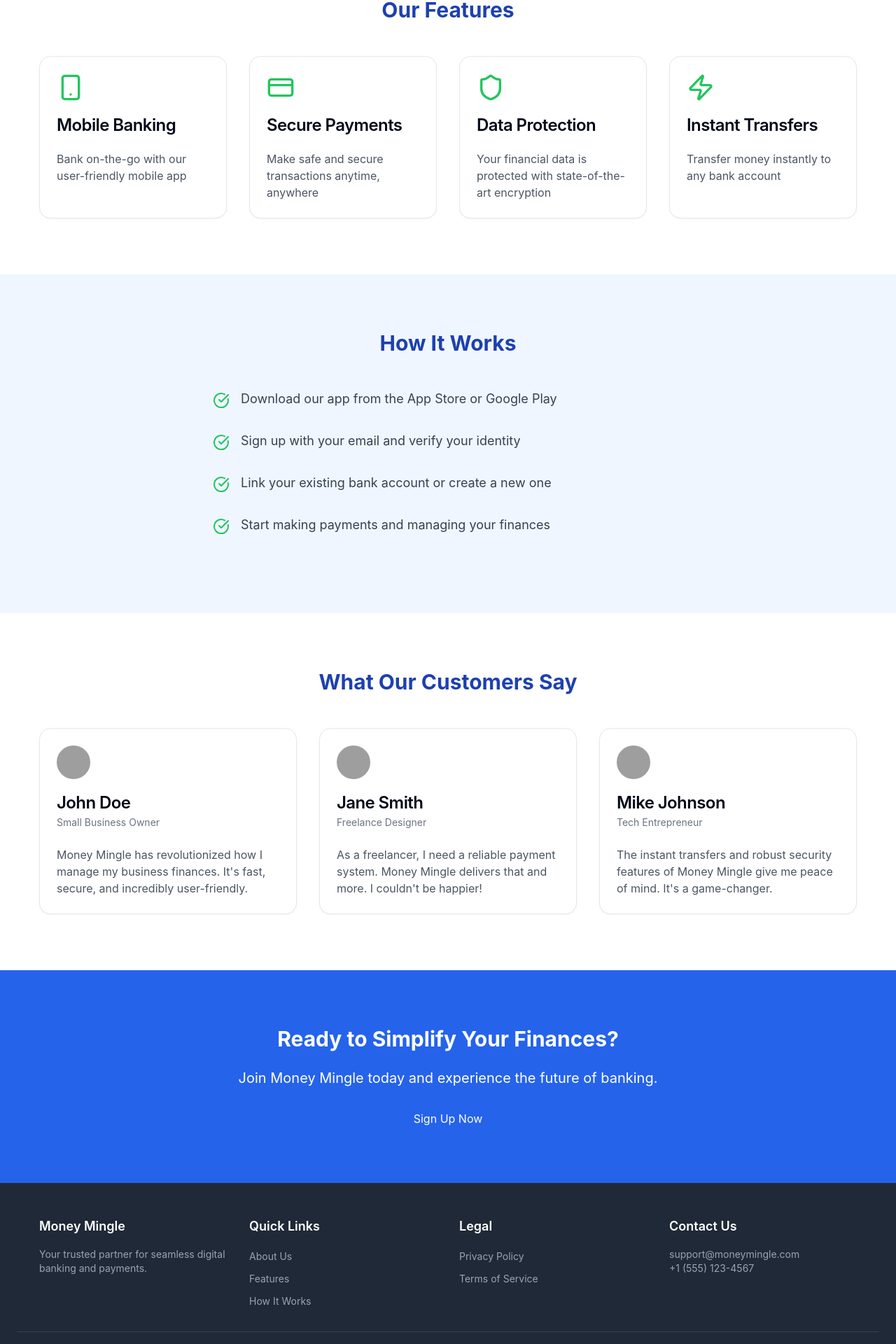
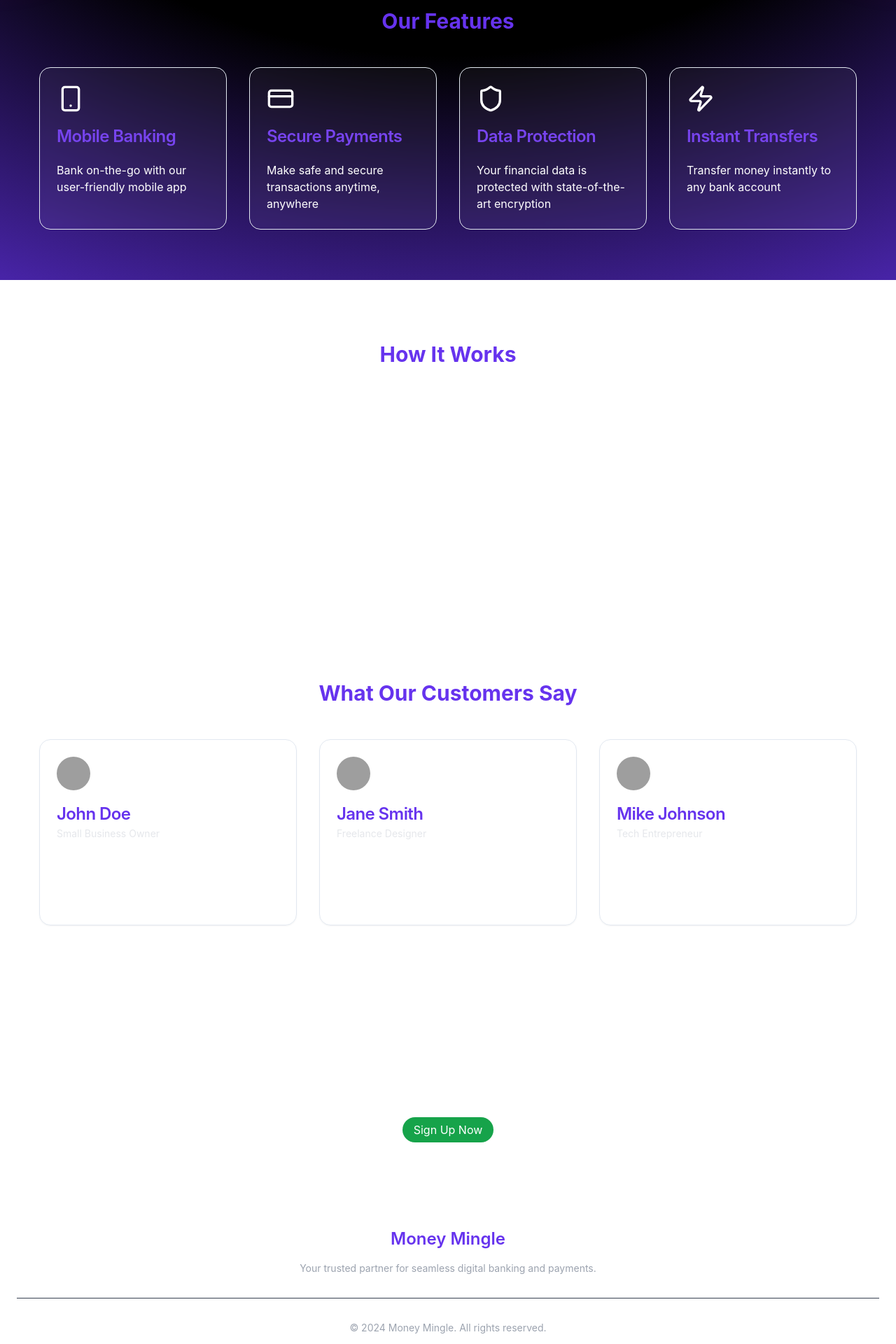
Before and after one commit to PatelYash7/money-mingle-client, a Next.js app: page /bank-account in a window 1280 px wide. Shown: the part 400-2320 px from the top of the page at 70% size. Built offline with nearby package versions, Linux system fonts and the light colour scheme; grey boxes are pictures that could not be loaded.

Commit message:
Updated Ui design and Landing Content.

```diff
--- a/src/app/(auth)/signup/page.tsx
+++ b/src/app/(auth)/signup/page.tsx
@@ -40,28 +40,28 @@
 		resolver: zodResolver(UserSchemaSignup),
 	});
 	return (
-		<div className='min-h-screen py-8 flex items-center justify-center bg-black bg-[linear-gradient(rgba(0,0,0,.5)_2px,transparent_2px),linear-gradient(90deg,rgba(0,0,0,.5)_2px,transparent_2px)] bg-[size:50px_50px]'>
+		<div className=' min-h-screen py-8 flex items-center justify-center'>
+			<div className='fixed py-8 top-0 z-[-2] min-h-screen w-full bg-[#000000] bg-[radial-gradient(#ffffff33_1px,#00091d_1px)] bg-[size:20px_20px]'></div>
 			<Card className='w-full max-w-md bg-[#111] text-white border-none shadow-2xl'>
 				<CardHeader className='space-y-1 text-center'>
 					<h1
 						onClick={() => {
 							router.push('/');
 						}}
-						className='text-3xl cursor-pointer font-bold tracking-tight mb-2'
+						className='text-3xl tracking-wider cursor-pointer text-primary font-bold mb-2'
 					>
-						Product Name
+						Money Mingle
 					</h1>
-					<p className='text-sm text-gray-400'>This is sample login page.</p>
 					<p className='text-sm text-gray-400'>
 						Already have an account?{' '}
-						<Link href='/signin' className='text-blue-500 hover:underline'>
+						<Link href='/signin' className='text-primary hover:underline'>
 							signin.
 						</Link>
 					</p>
 				</CardHeader>
 				<CardContent className='space-y-4'>
 					<Button
-						className='w-full bg-[#222] hover:bg-[#333] text-white'
+						className='w-full border-primary shadow-primary-foreground border-2 shadow bg-[#222] hover:bg-[#333] text-white'
 						variant='outline'
 						onClick={() => {
 							signIn('google', { callbackUrl: '/' });
@@ -82,7 +82,7 @@
 						<div className='space-y-2'>
 							<label
 								htmlFor='email'
-								className='text-sm font-medium leading-none peer-disabled:cursor-not-allowed peer-disabled:opacity-70'
+								className='text-lg text-primary font-bold leading-none peer-disabled:cursor-not-allowed peer-disabled:opacity-70'
 							>
 								Email
 							</label>
@@ -106,7 +106,7 @@
 						<div className='space-y-2'>
 							<label
 								htmlFor='name'
-								className='text-sm font-medium leading-none peer-disabled:cursor-not-allowed peer-disabled:opacity-70'
+								className='text-lg text-primary font-bold leading-none peer-disabled:cursor-not-allowed peer-disabled:opacity-70'
 							>
 								Name
 							</label>
@@ -128,7 +128,7 @@
 						<div className='space-y-2'>
 							<label
 								htmlFor='number'
-								className='text-sm font-medium leading-none peer-disabled:cursor-not-allowed peer-disabled:opacity-70'
+								className='text-lg text-primary font-bold leading-none peer-disabled:cursor-not-allowed peer-disabled:opacity-70'
 							>
 								Number
 							</label>
@@ -150,7 +150,7 @@
 						<div className='space-y-2'>
 							<label
 								htmlFor='password'
-								className='text-sm font-medium leading-none peer-disabled:cursor-not-allowed peer-disabled:opacity-70'
+								className='text-lg text-primary font-bold leading-none peer-disabled:cursor-not-allowed peer-disabled:opacity-70'
 							>
 								Password
 							</label>
@@ -178,7 +178,7 @@
 						<div className='space-y-2'>
 							<label
 								htmlFor='confirm-password'
-								className='text-sm font-medium leading-none peer-disabled:cursor-not-allowed peer-disabled:opacity-70'
+								className='text-lg text-primary font-bold leading-none peer-disabled:cursor-not-allowed peer-disabled:opacity-70'
 							>
 								Confirm Password
 							</label>
@@ -205,7 +205,7 @@
 						)}
 						<Button
 							type='submit'
-							className='w-full my-4 bg-blue-600 hover:bg-blue-700 text-white'
+							className='w-full my-4 bg-primary hover:bg-primary-foreground transition-colors text-white'
 						>
 							Sign up
 						</Button>
--- a/src/app/(bank)/bank-account/page.tsx
+++ b/src/app/(bank)/bank-account/page.tsx
@@ -29,10 +29,10 @@
 ];
 
 const steps = [
-	'Download our app from the App Store or Google Play',
-	'Sign up with your email and verify your identity',
-	'Link your existing bank account or create a new one',
-	'Start making payments and managing your finances',
+	'Create an account on Money Mingle Bank',
+	'Verify your account with Email',
+	'Transfer Money to your Wallet',
+	'Start making payments to your friends and family',
 ];
 
 const testimonials = [
@@ -58,42 +58,53 @@
 
 export default function Home() {
 	return (
-		<div className='min-h-screen bg-gradient-to-b from-blue-50 to-green-50'>
+		<div className='min-h-screen relative '>
+			<div className='fixed inset-0 -z-10 h-full w-full items-center px-5 py-24 [background:radial-gradient(125%_125%_at_50%_10%,#000_40%,#63e_100%)]'></div>
+			<div className='relative h-full w-full bg-slate-950'>
+				<div className='fixed bottom-0 left-[-20%] right-0 top-[-10%] h-[500px] w-[500px] rounded-full bg-[radial-gradient(circle_farthest-side,rgba(255,0,182,.15),rgba(255,255,255,0))]'></div>
+				<div className='fixed bottom-0 right-[-20%] top-[-10%] h-[500px] w-[500px] rounded-full bg-[radial-gradient(circle_farthest-side,rgba(255,0,182,.15),rgba(255,255,255,0))]'></div>
+			</div>
 			<main>
 				{/* Hero Section */}
 				<section className='py-20 px-6'>
 					<div className='container mx-auto text-center'>
-						<h1 className='text-5xl font-bold mb-6 text-blue-800'>
-							Welcome to Money Mingle
+						<h1 className='text-5xl font-bold mb-6 text-primary'>
+							Welcome to Money Mingle's Bank
 						</h1>
-						<p className='text-xl mb-8 text-gray-600'>
-							Your trusted partner for seamless digital banking and payments
+						<p className='text-xl mb-8 text-slate-100'>
+							Your trusted partner for seamless digital banking.
 						</p>
-						{/* <Button size="lg" className="bg-green-500 hover:bg-green-600 text-white">Get Started</Button> */}
+						<div className='flex justify-center gap-4'>
 							<Link
 								className='bg-green-500 hover:bg-green-600 text-white py-2 px-4 rounded-2xl'
 								href={'/bank-account/create-account'}
 							>
 								Get Started
 							</Link>
+							<Link href={'/'} className='bg-primary px-4 py-2 rounded-2xl'>
+								Wallets
+							</Link>
+						</div>
 					</div>
 				</section>
 
 				{/* Features Section */}
-				<section id='features' className='py-20 px-6 bg-white'>
+				<section id='features' className='py-20 px-6 '>
 					<div className='container mx-auto'>
-						<h2 className='text-3xl font-bold mb-12 text-center text-blue-800'>
+						<h2 className='text-3xl font-bold mb-12 text-center text-primary'>
 							Our Features
 						</h2>
 						<div className='grid grid-cols-1 md:grid-cols-2 lg:grid-cols-4 gap-8'>
 							{features.map((feature, index) => (
-								<Card key={index}>
+								<Card key={index} className='bg-white/5 backdrop-blur-sm'>
 									<CardHeader>
-										<feature.icon className='w-10 h-10 text-green-500 mb-4' />
-										<CardTitle>{feature.title}</CardTitle>
+										<feature.icon className='w-10 h-10 text-white mb-4' />
+										<CardTitle className='text-primary-foreground'>
+											{feature.title}
+										</CardTitle>
 									</CardHeader>
 									<CardContent>
-										<p className='text-gray-600'>{feature.description}</p>
+										<p className='text-white'>{feature.description}</p>
 									</CardContent>
 								</Card>
 							))}
@@ -102,31 +113,33 @@
 				</section>
 
 				{/* How It Works Section */}
-				<section id='how-it-works' className='py-20 px-6 bg-blue-50'>
+				<section id='how-it-works' className='py-20 px-6'>
 					<div className='container mx-auto'>
-						<h2 className='text-3xl font-bold mb-12 text-center text-blue-800'>
+						<h2 className='text-3xl font-bold mb-12 text-center text-primary'>
 							How It Works
 						</h2>
-						<div className='max-w-2xl mx-auto'>
+						<div className='flex justify-center'>
+							<div className='max-w-2xl mx-auto '>
 								{steps.map((step, index) => (
-								<div key={index} className='flex items-start mb-8'>
-									<CheckCircle className='w-6 h-6 text-green-500 mr-4 flex-shrink-0 mt-1' />
-									<p className='text-lg text-gray-700'>{step}</p>
+									<div key={index} className='flex items-center mb-8'>
+										<CheckCircle className='w-6 h-6 text-white mr-4 flex-shrink-0 mt-1' />
+										<p className='text-lg text-white/20'>{step}</p>
 									</div>
 								))}
+							</div>
 						</div>
 					</div>
 				</section>
 
 				{/* Testimonials Section */}
-				<section id='testimonials' className='py-20 px-6 bg-white'>
+				<section id='testimonials' className='py-20 px-6 '>
 					<div className='container mx-auto'>
-						<h2 className='text-3xl font-bold mb-12 text-center text-blue-800'>
+						<h2 className='text-3xl font-bold mb-12 text-center text-primary'>
 							What Our Customers Say
 						</h2>
 						<div className='grid grid-cols-1 md:grid-cols-3 gap-8'>
 							{testimonials.map((testimonial, index) => (
-								<Card key={index}>
+								<Card key={index} className='bg-white/5 backdrop-blur-sm'>
 									<CardHeader>
 										<Avatar className='w-12 h-12 mb-4'>
 											<AvatarImage
@@ -140,11 +153,13 @@
 													.join('')}
 											</AvatarFallback>
 										</Avatar>
-										<CardTitle>{testimonial.name}</CardTitle>
-										<p className='text-sm text-gray-500'>{testimonial.role}</p>
+										<CardTitle className='text-primary'>
+											{testimonial.name}
+										</CardTitle>
+										<p className='text-sm text-gray-200'>{testimonial.role}</p>
 									</CardHeader>
-									<CardContent>
-										<p className='text-gray-600'>{testimonial.content}</p>
+									<CardContent className=''>
+										<p className='text-white/50'>{testimonial.content}</p>
 									</CardContent>
 								</Card>
 							))}
@@ -153,7 +168,7 @@
 				</section>
 
 				{/* CTA Section */}
-				<section className='py-20 px-6 bg-blue-600 text-white'>
+				<section className='py-20 px-6  text-white'>
 					<div className='container mx-auto text-center'>
 						<h2 className='text-3xl font-bold mb-6'>
 							Ready to Simplify Your Finances?
@@ -161,79 +176,31 @@
 						<p className='text-xl mb-8'>
 							Join Money Mingle today and experience the future of banking.
 						</p>
-						<Link href={'/create-account'}>Sign Up Now</Link>
+						<Link
+							href={'/create-account'}
+							className='px-4 py-2 bg-green-600 text-white rounded-3xl'
+						>
+							Sign Up Now
+						</Link>
 					</div>
 				</section>
 			</main>
 
 			{/* Footer Section */}
-			<footer className='bg-gray-800 text-white py-12 px-6'>
-				<div className='container mx-auto grid grid-cols-1 md:grid-cols-4 gap-8'>
+			<footer className='text-white py-12 px-6'>
+				<div className='container mx-auto  text-center gap-8'>
 					<div>
-						<h3 className='text-lg font-semibold mb-4'>Money Mingle</h3>
+						<h3 className='text-2xl text-primary font-semibold mb-4'>
+							Money Mingle
+						</h3>
 						<p className='text-sm text-gray-400'>
 							Your trusted partner for seamless digital banking and payments.
 						</p>
 					</div>
-					<div>
-						<h4 className='text-lg font-semibold mb-4'>Quick Links</h4>
-						<ul className='space-y-2'>
-							<li>
-								<Link
-									href='#'
-									className='text-sm text-gray-400 hover:text-white'
-								>
-									About Us
-								</Link>
-							</li>
-							<li>
-								<Link
-									href='#'
-									className='text-sm text-gray-400 hover:text-white'
-								>
-									Features
-								</Link>
-							</li>
-							<li>
-								<Link
-									href='#'
-									className='text-sm text-gray-400 hover:text-white'
-								>
-									How It Works
-								</Link>
-							</li>
-						</ul>
-					</div>
-					<div>
-						<h4 className='text-lg font-semibold mb-4'>Legal</h4>
-						<ul className='space-y-2'>
-							<li>
-								<Link
-									href='#'
-									className='text-sm text-gray-400 hover:text-white'
-								>
-									Privacy Policy
-								</Link>
-							</li>
-							<li>
-								<Link
-									href='#'
-									className='text-sm text-gray-400 hover:text-white'
-								>
-									Terms of Service
-								</Link>
-							</li>
-						</ul>
-					</div>
-					<div>
-						<h4 className='text-lg font-semibold mb-4'>Contact Us</h4>
-						<p className='text-sm text-gray-400'>support@moneymingle.com</p>
-						<p className='text-sm text-gray-400'>+1 (555) 123-4567</p>
-					</div>
 				</div>
 				<div className='container mx-auto mt-8 pt-8 border-t border-gray-700 text-center'>
 					<p className='text-sm text-gray-400'>
-						&copy; 2023 Money Mingle. All rights reserved.
+						&copy; 2024 Money Mingle. All rights reserved.
 					</p>
 				</div>
 			</footer>
--- a/src/components/landing/cta-section.tsx
+++ b/src/components/landing/cta-section.tsx
@@ -11,12 +11,12 @@
 				<div className='grid gap-6 lg:grid-cols-2 items-center'>
 					<div className='space-y-4'>
 						<h2 className='text-3xl font-bold tracking-tighter text-primary sm:text-4xl md:text-5xl'>
-							Ready to simplify your financial transactions?
+							Ready to simplify your Wallet transactions?
 						</h2>
 						<p className='text-slate-400 md:text-xl'>
-							Join thousands of satisfied users and experience the difference.
+							Create an Bank account and start managing your finances with ease.
 						</p>
-						<ButtonPrimary title='Get Started Now' />
+						<ButtonPrimary url='/bank-account' title='Get Started Now' />
 					</div>
 					<div className='relative h-[300px] lg:h-[400px]'>
 						<Image
--- a/src/components/landing/how-it-works.tsx
+++ b/src/components/landing/how-it-works.tsx
@@ -15,8 +15,8 @@
 							image: '/signup.png',
 						},
 						{
-							title: 'Add Your Bank Account',
-							description: 'Connect your bank account securely',
+							title: 'Create a Bank Account',
+							description: 'Transfer Money to your Wallet.',
 							image: '/signup.png',
 						},
 						{
--- a/src/components/landing/testimonials-section.tsx
+++ b/src/components/landing/testimonials-section.tsx
@@ -12,17 +12,17 @@
 				<div className='grid gap-8 md:grid-cols-2 lg:gap-12 max-w-4xl mx-auto mb-12'>
 					<Card className='bg-white/20 rounded-3xl border-gray-300   backdrop-blur-md dark:bg-[#ffffff0c] dark:border-[#ffffff3a] dark:border-[0.01px] border-[0.01px]'>
 						<CardContent className='p-6 space-y-4'>
-							<p className='text-sm text-muted-foreground'>A TESTIMONIAL</p>
+							<p className='text-sm text-muted-foreground'>Tirth Bhavani</p>
 							<p className='text-lg font-medium'>
 								"The best payment solution I've ever used. Secure, efficient,
 								and integrates perfectly with all my financial tools. Highly
 								recommend!"
 							</p>
 							<div className='flex items-center space-x-4'>
-								<div className='rounded-full bg-slate-100 w-10 h-10' />
+								<div className='rounded-full bg-black text-white flex justify-center items-center w-10 h-10'>TB</div>
 								<div>
 									<p className='text-sm font-medium'>Finance Executive</p>
-									<p className='text-sm text-muted-foreground'>Company Name</p>
+									<p className='text-sm text-muted-foreground'>TechTOnions</p>
 								</div>
 							</div>
 						</CardContent>
```
Also changed, not shown: src/app/(auth)/bank-login/page.tsx (+15 -5 lines), src/app/(auth)/signin/page.tsx (+9 -8 lines), src/app/(bank)/bank-account/create-account/page.tsx (+29 -9 lines), src/app/(bank)/bank-dashboard/[token]/page.tsx (+24 -21 lines), src/components/landing/faq-section.tsx (+8 -8 lines). Lines whose indentation alone changed are shown as unchanged.
